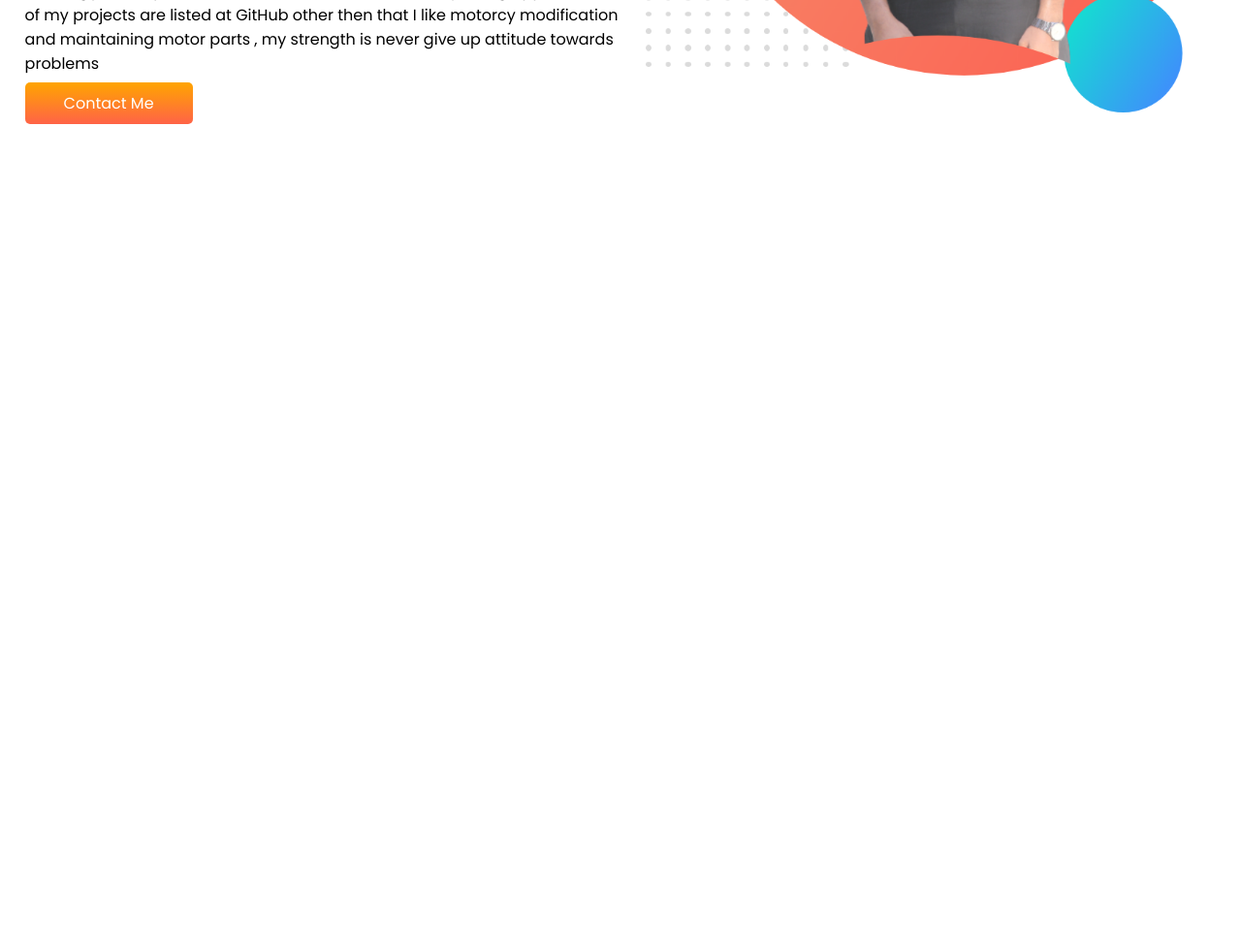
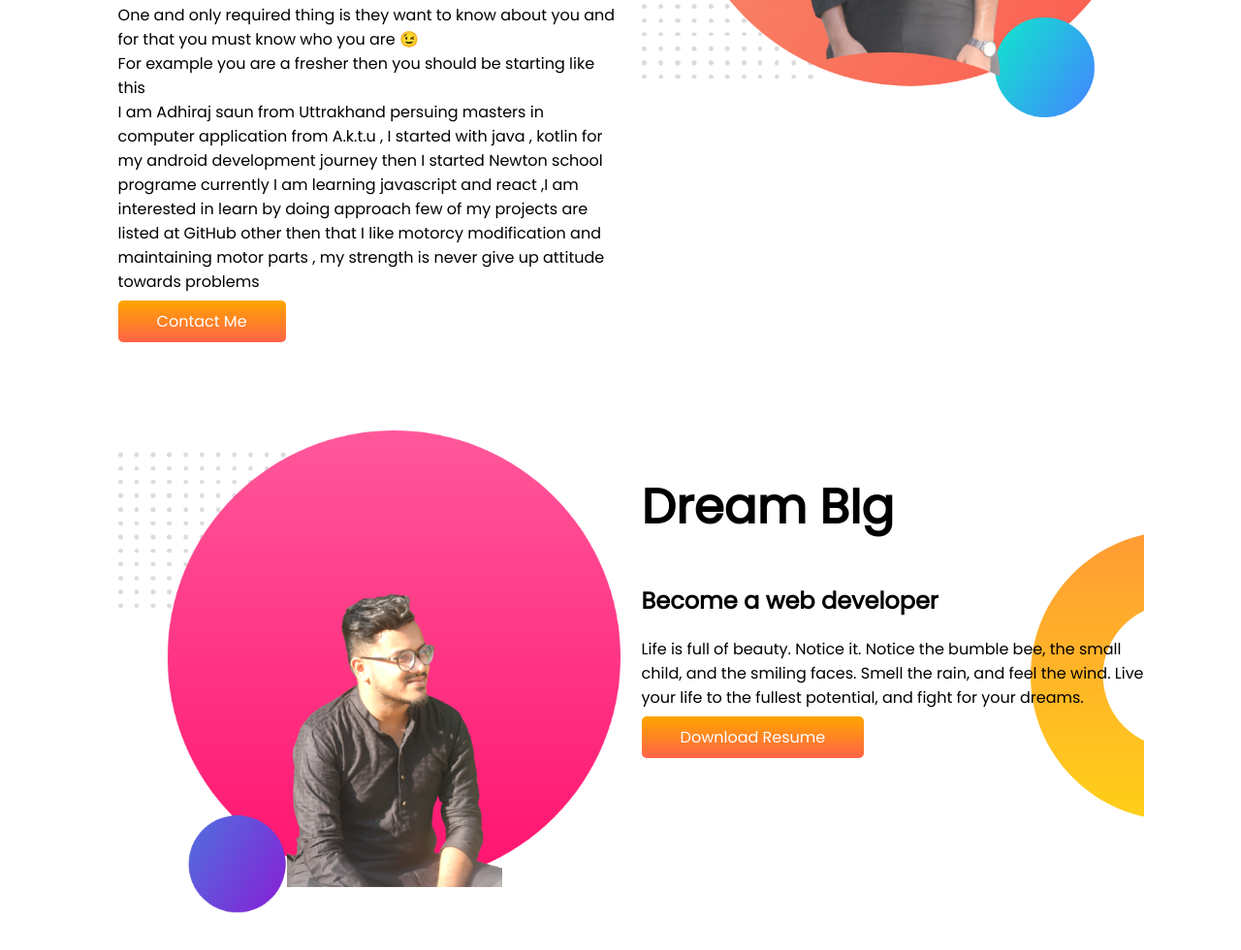
Before and after one commit to bappyahashan1810/developer-portfolio, a plain HTML site: page index.html in a window 1280 px wide. Shown: the part 494-1474 px from the top of the page at 97% size. Before the commit the page ends 800 px from the top, so only its background shows below. Drawn offline with Linux system fonts and the light colour scheme.

Commit message:
dream added

```diff
--- a/index.html
+++ b/index.html
@@ -34,6 +34,19 @@
             <img src=" \images\bappy_stand.png" alt="bappy_stand">
         </div>
     </section>
+    <section class="dream-big">
+        <div class="half-width">
+            <img src="\images\bappy_sit.png" alt="bappy_stand">
+        </div>
+        <div class="half-width">
+            <h1>Dream BIg</h1>
+            <h2>Become a web developer</h2>
+            <p>Life is full of beauty. Notice it. Notice the bumble bee, the small child, and the smiling faces. Smell
+                the rain, and feel the wind. Live your life to the fullest potential, and fight for your dreams.</p>
+            <a class="link-button" target="_blank" href="">Download Resume</a>
+        </div>
+
+    </section>
 
 
 </body>
--- a/style.css
+++ b/style.css
@@ -13,6 +13,7 @@ h1 {
 
 section {
     display: flex;
+    margin: 100px;
 }
 
 .half-width {
@@ -35,6 +36,12 @@ section {
 }
 
 .top-banner {
-    background-image: url(\images\top-banner.png);
+    background-image: url(images/top-banner.png);
     background-repeat: no-repeat;
 }
+
+.dream-big {
+    background-image: url(images/dream-bg.png);
+    background-repeat: no-repeat;
+    background-position: right;
+}
```
Also changed, not shown: images/bappy_sit.png (added).
